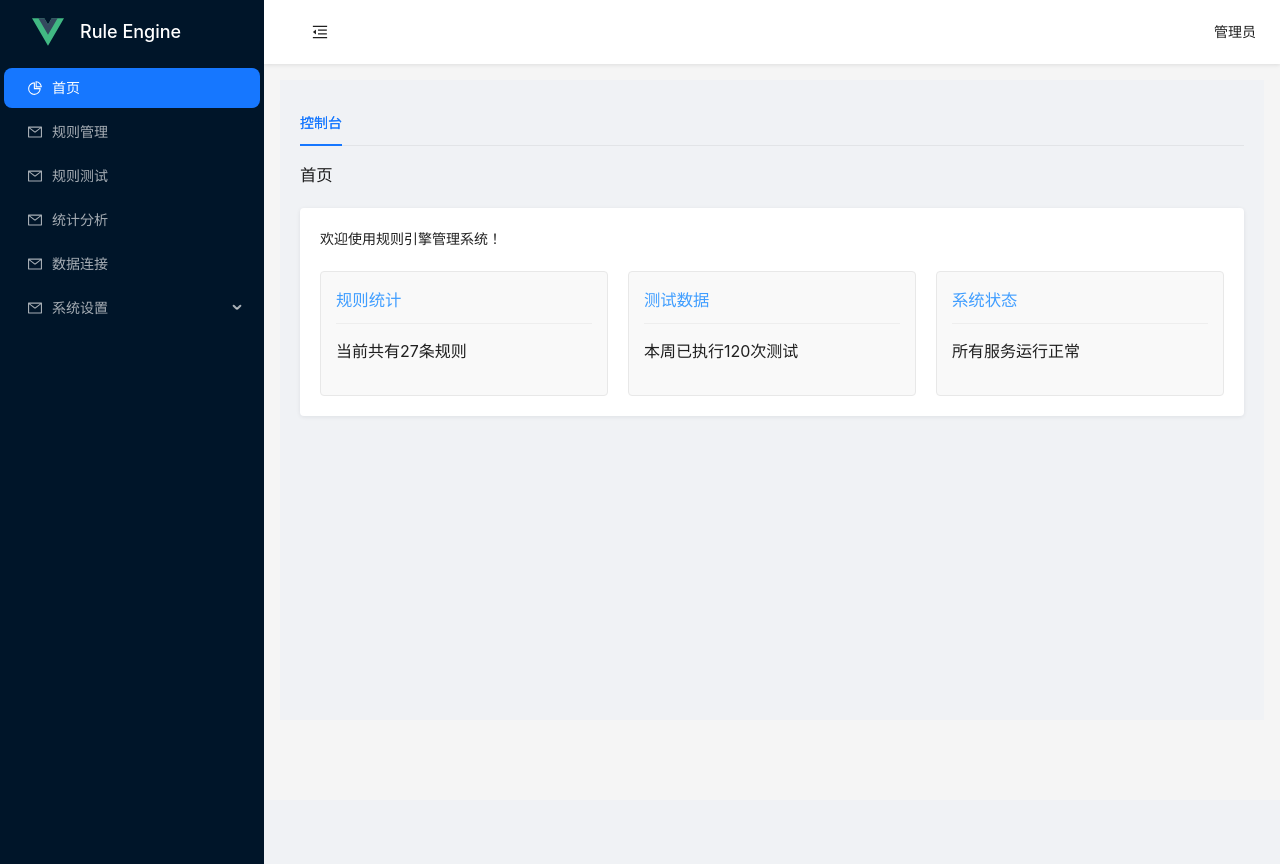
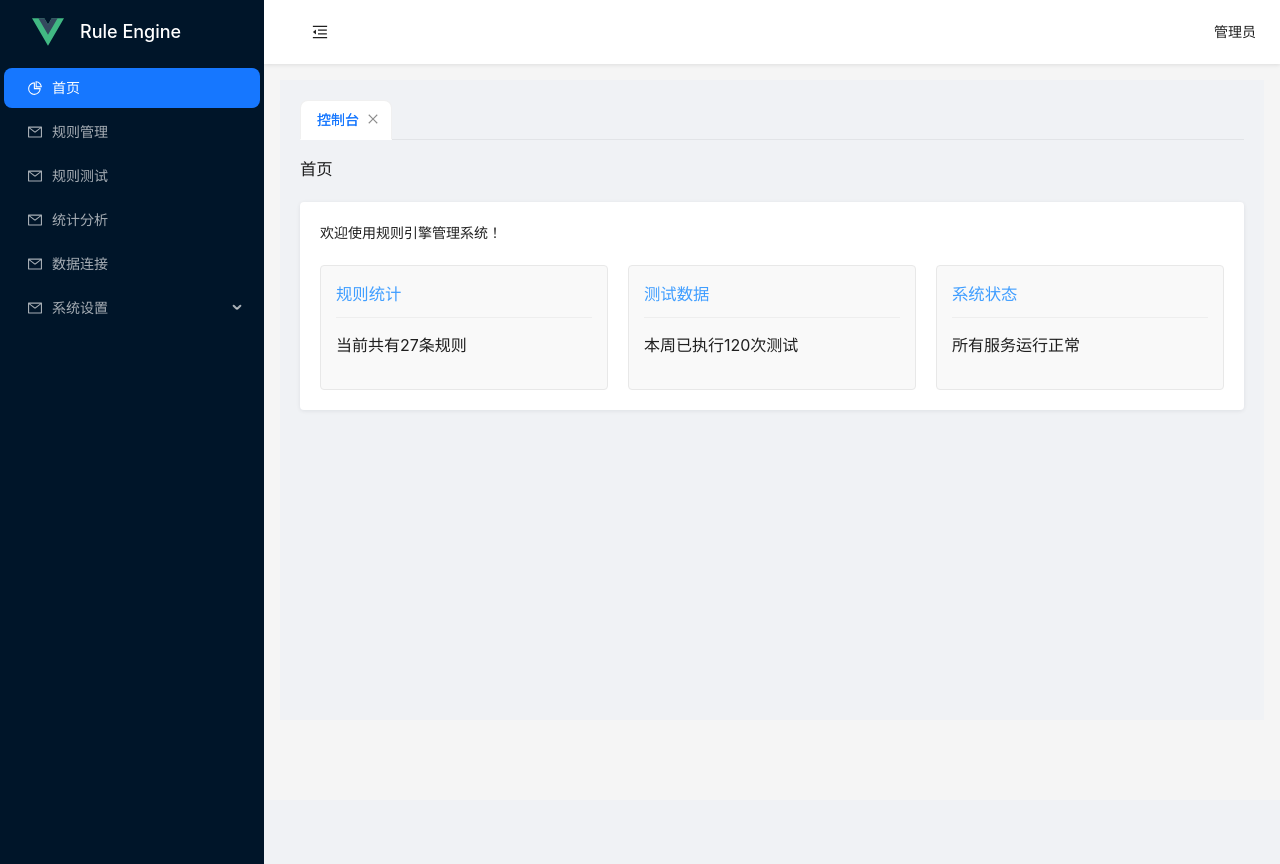
Before and after one commit to blueberryCoder/ruleengine, a Vue app: page /dashboard in a window 1280 px wide. Built offline with nearby package versions, Linux system fonts and the light colour scheme.

Commit message:
feat: 处理删除菜单的处理

```diff
--- a/src/layouts/tabs/TabsHead.vue
+++ b/src/layouts/tabs/TabsHead.vue
@@ -2,27 +2,46 @@
 
 const { pageList, activePage } = defineProps<{
     pageList: Array<{ path: string, title: string }>
-    activePage?: string
+    activePage: string
 }>()
 
 // defineEmits(['tabChange'])
 
-const emit = defineEmits<{ tabChange: [path: string] }>()
+const emit = defineEmits<{
+    tabChange: [path: string]
+    tabRemove: [path: string]
+ }>()
 
 
 
 function handleTabChange(path: string) {
   console.log('tab change jump to ' + path)
-//   router.push(path)
-    emit('tabChange', path)
+  emit('tabChange', path)
+}
+
+function handleEdit(key: string, action: 'add' | 'remove') {
+  if (action === 'add') {
+    // Add new tab
+    console.warn('Add new tab is not supported')
+  } else {
+    // Remove tab
+    emit('tabRemove', key)
+  }
 }
 
 </script>
 
 <template>
     <div>
-        <a-tabs :activeKey="activePage" @change="handleTabChange">
-            <a-tab-pane v-for="item in pageList" :key="item.path"
+        <!-- https://antdv.com/components/tabs/#Tabs -->
+        <a-tabs :activeKey="activePage"
+        type="editable-card"
+        hideAdd
+        @change="handleTabChange"
+        @edit="handleEdit"
+        >
+            <a-tab-pane v-for="item in pageList"
+            :key="item.path"
             :tab="item.title">
                 <!-- <div>{{ item.label }}</div> -->
 
--- a/src/layouts/tabs/TabsView.vue
+++ b/src/layouts/tabs/TabsView.vue
@@ -11,7 +11,7 @@ import {
   AppstoreOutlined,
 } from '@ant-design/icons-vue';
 import TabsHead from './TabsHead.vue'
-
+import { message } from 'ant-design-vue'; // 引入message组件
 import { useRouter } from 'vue-router'
 import type { RouteLocationNormalizedLoaded } from 'vue-router'
 
@@ -31,9 +31,27 @@ function handleMenuClick(path: string) {
   router.push(path)
 }
 
+// 处理标签页点击事件
 function handleTabChange(path: string) {
   console.log('tab change jump to ' + path)
   router.push(path)
+}
+
+function handleTabRemove(path: string) {
+  if (pageList.value.length === 1) {
+    // 使用Ant Design的message组件显示提示
+    message.warning('不能关闭最后一个标签页');
+    return
+  }
+  let index = pageList.value.findIndex(item => item.path === path)
+  if (index !== -1) {
+    pageList.value.splice(index, 1)
+  }
+  if (path === activePage.value) {
+    index = index >= pageList.value.length ? pageList.value.length - 1 : index
+    activePage.value = pageList.value[index].path
+  router.push(activePage.value)
+  }
 }
 
 const items = reactive(
@@ -171,7 +189,8 @@ const toggleCollapsed = () => {
           <TabsHead
           :pageList="pageList"
           :activePage="activePage"
-            @tabChange="handleTabChange"></TabsHead>
+            @tabChange="handleTabChange"
+            @tabRemove="handleTabRemove"></TabsHead>
           <RouterView />
         </div>
       </a-layout-content>
```
